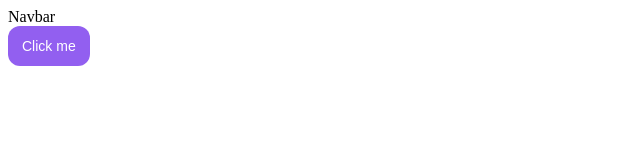
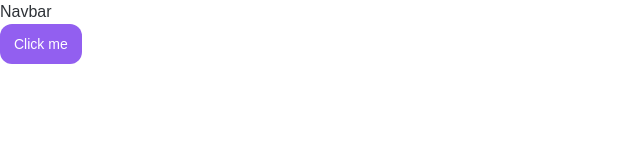
Before and after one commit to NenadBanjeglav/time-trove, a React (Vite) app: page / in a window 1280 px wide. Shown: the top 160 px of the page, without its empty margins (0-640 px from the left). Built offline with nearby package versions, Linux system fonts and the light colour scheme.

Commit message:
globalstyles reset

```diff
--- a/src/Main.tsx
+++ b/src/Main.tsx
@@ -3,11 +3,13 @@ import { createRoot } from 'react-dom/client'
 import { ThemeProvider } from 'styled-components'
 
 import App from './App.tsx'
+import GlobalStyles from './styles/GlobalStyles.ts'
 import { theme } from './styles/theme.ts'
 
 createRoot(document.getElementById('root')!).render(
   <StrictMode>
     <ThemeProvider theme={theme}>
+      <GlobalStyles />
       <App />
     </ThemeProvider>
   </StrictMode>
--- /dev/null
+++ b/src/styles/globalStyles.ts
@@ -0,0 +1,44 @@
+import { createGlobalStyle } from 'styled-components'
+
+const GlobalStyles = createGlobalStyle`
+  *,
+  *::before,
+  *::after {
+    box-sizing: border-box;
+    margin: 0;
+    padding: 0;
+  }
+
+  html, body {
+    height: 100%;
+  }
+
+  body {
+    font-family: 'Poppins', sans-serif;
+    color: ${({ theme }) => theme.colors.neutral.hue400};
+    background-color: ${({ theme }) => theme.colors.neutral.hue0};
+    font-size: ${({ theme }) => theme.typography.fontSize.base};
+    line-height: ${({ theme }) => theme.typography.lineHeight.base};
+    min-height: 100vh;
+    transition: color 0.3s, background-color 0.3s;
+  }
+
+  img, picture, video, canvas, svg {
+    display: block;
+    max-width: 100%;
+  }
+
+  input, button, textarea, select {
+    font: inherit;
+  }
+
+  p, h1, h2, h3, h4, h5, h6 {
+    overflow-wrap: break-word;
+  }
+
+  #root {
+    isolation: isolate;
+  }
+`
+
+export default GlobalStyles
```
